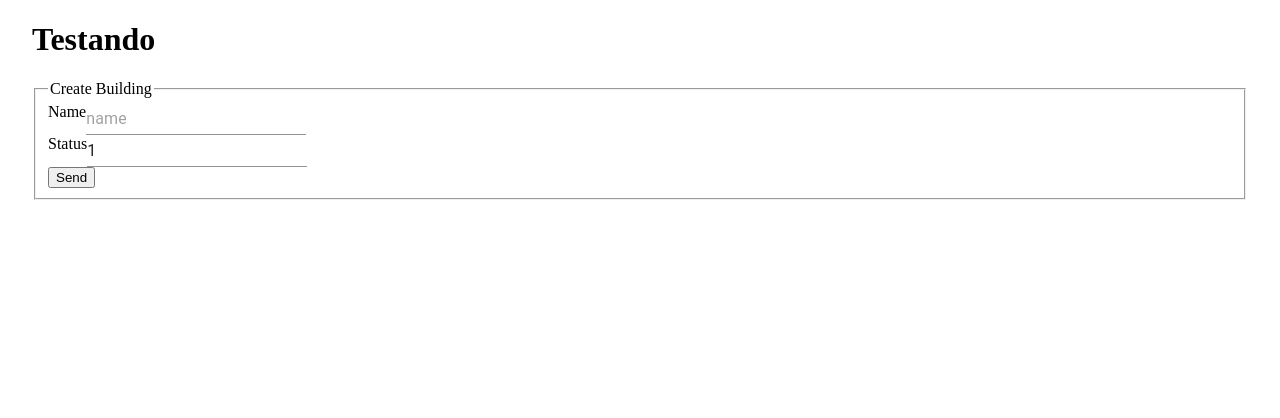
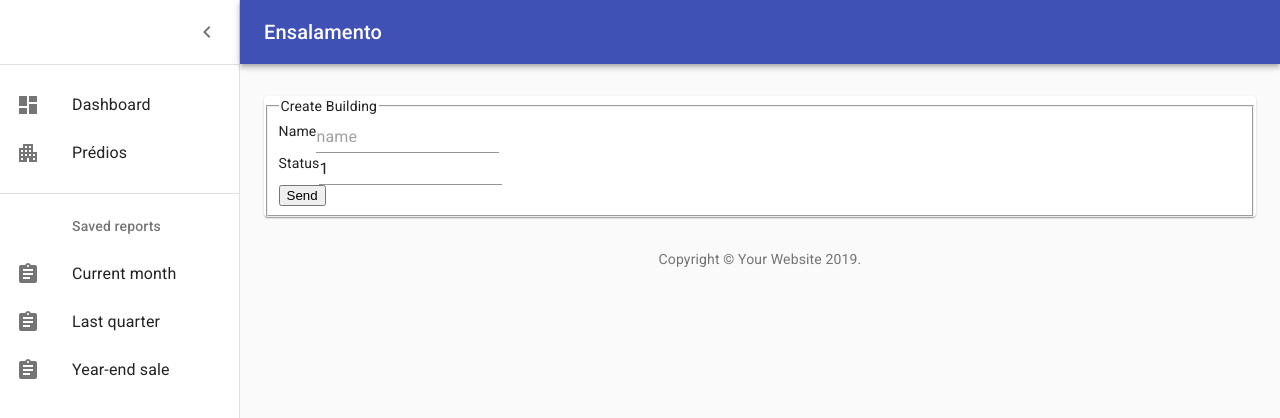
Before and after one commit to D-E-F-E-A-T/ProjetoEnsalamentoFrontEnd, a React (Create React App) app: page /building/create in a window 1280 px wide. Shown: the top 418 px of the page. Built offline with nearby package versions, Linux system fonts and the light colour scheme.

Commit message:
Adicionadoo layout

```diff
--- a/package.json
+++ b/package.json
@@ -4,6 +4,7 @@
   "private": true,
   "dependencies": {
     "@material-ui/core": "^4.5.1",
+    "@material-ui/icons": "^4.5.1",
     "axios": "^0.19.0",
     "react": "^16.10.2",
     "react-dom": "^16.10.2",
--- a/public/index.html
+++ b/public/index.html
@@ -10,34 +10,14 @@
       content="Web site created using create-react-app"
     />
     <link rel="apple-touch-icon" href="logo192.png" />
-    <!--
-      manifest.json provides metadata used when your web app is installed on a
-      user's mobile device or desktop. See https://developers.google.com/web/fundamentals/web-app-manifest/
-    -->
+
     <link rel="manifest" href="%PUBLIC_URL%/manifest.json" />
-    <!--
-      Notice the use of %PUBLIC_URL% in the tags above.
-      It will be replaced with the URL of the `public` folder during the build.
-      Only files inside the `public` folder can be referenced from the HTML.
+    <link rel="stylesheet" href="https://fonts.googleapis.com/css?family=Roboto:300,400,500,700&display=swap" />
 
-      Unlike "/favicon.ico" or "favicon.ico", "%PUBLIC_URL%/favicon.ico" will
-      work correctly both with client-side routing and a non-root public URL.
-      Learn how to configure a non-root public URL by running `npm run build`.
-    -->
     <title>React App</title>
   </head>
   <body>
     <noscript>You need to enable JavaScript to run this app.</noscript>
     <div id="root"></div>
-    <!--
-      This HTML file is a template.
-      If you open it directly in the browser, you will see an empty page.
-
-      You can add webfonts, meta tags, or analytics to this file.
-      The build step will place the bundled scripts into the <body> tag.
-
-      To begin the development, run `npm start` or `yarn start`.
-      To create a production bundle, use `npm run build` or `yarn build`.
-    -->
   </body>
 </html>
--- /dev/null
+++ b/src/App.jsx
@@ -0,0 +1,8 @@
+import React from 'react';
+import Index from './components/Navigation/Index'
+
+export default function App() {
+  return (
+    <Index/>
+  );
+}
--- /dev/null
+++ b/src/components/Navigation/Index.jsx
@@ -0,0 +1,173 @@
+import React from 'react';
+import clsx from 'clsx';
+import { makeStyles } from '@material-ui/core/styles';
+import CssBaseline from '@material-ui/core/CssBaseline';
+import Drawer from '@material-ui/core/Drawer';
+import AppBar from '@material-ui/core/AppBar';
+import Toolbar from '@material-ui/core/Toolbar';
+import List from '@material-ui/core/List';
+import Typography from '@material-ui/core/Typography';
+import Divider from '@material-ui/core/Divider';
+import IconButton from '@material-ui/core/IconButton';
+import Container from '@material-ui/core/Container';
+import Grid from '@material-ui/core/Grid';
+import Paper from '@material-ui/core/Paper';
+import Link from '@material-ui/core/Link';
+import MenuIcon from '@material-ui/icons/Menu';
+import ChevronLeftIcon from '@material-ui/icons/ChevronLeft';
+import { mainListItems, secondaryListItems } from './ItensMenu';
+import Routes from '../../routes'
+
+function Copyright() {
+  return (
+    <Typography variant="body2" color="textSecondary" align="center">
+      {'Copyright © '}
+      <Link color="inherit" href="https://material-ui.com/">
+        Your Website
+      </Link>{' '}
+      {new Date().getFullYear()}
+      {'.'}
+    </Typography>
+  );
+}
+
+const drawerWidth = 240;
+
+const useStyles = makeStyles(theme => ({
+  root: {
+    display: 'flex',
+  },
+  toolbar: {
+    paddingRight: 24, // keep right padding when drawer closed
+  },
+  toolbarIcon: {
+    display: 'flex',
+    alignItems: 'center',
+    justifyContent: 'flex-end',
+    padding: '0 8px',
+    ...theme.mixins.toolbar,
+  },
+  appBar: {
+    zIndex: theme.zIndex.drawer + 1,
+    transition: theme.transitions.create(['width', 'margin'], {
+      easing: theme.transitions.easing.sharp,
+      duration: theme.transitions.duration.leavingScreen,
+    }),
+  },
+  appBarShift: {
+    marginLeft: drawerWidth,
+    width: `calc(100% - ${drawerWidth}px)`,
+    transition: theme.transitions.create(['width', 'margin'], {
+      easing: theme.transitions.easing.sharp,
+      duration: theme.transitions.duration.enteringScreen,
+    }),
+  },
+  menuButton: {
+    marginRight: 36,
+  },
+  menuButtonHidden: {
+    display: 'none',
+  },
+  title: {
+    flexGrow: 1,
+  },
+  drawerPaper: {
+    position: 'relative',
+    whiteSpace: 'nowrap',
+    width: drawerWidth,
+    transition: theme.transitions.create('width', {
+      easing: theme.transitions.easing.sharp,
+      duration: theme.transitions.duration.enteringScreen,
+    }),
+  },
+  drawerPaperClose: {
+    overflowX: 'hidden',
+    transition: theme.transitions.create('width', {
+      easing: theme.transitions.easing.sharp,
+      duration: theme.transitions.duration.leavingScreen,
+    }),
+    width: theme.spacing(7),
+    [theme.breakpoints.up('sm')]: {
+      width: theme.spacing(9),
+    },
+  },
+  appBarSpacer: theme.mixins.toolbar,
+  content: {
+    flexGrow: 1,
+    height: '100vh',
+    overflow: 'auto',
+  },
+  container: {
+    paddingTop: theme.spacing(4),
+    paddingBottom: theme.spacing(4),
+  },
+  paper: {
+    padding: theme.spacing(2),
+    display: 'flex',
+    overflow: 'auto',
+    flexDirection: 'column',
+  },
+  fixedHeight: {
+    height: 240,
+  },
+}));
+
+export default function Dashboard() {
+  const classes = useStyles();
+  const [open, setOpen] = React.useState(true);
+  const handleDrawerOpen = () => {
+    setOpen(true);
+  };
+  const handleDrawerClose = () => {
+    setOpen(false);
+  };
+  const fixedHeightPaper = clsx(classes.paper, classes.fixedHeight);
+
+  return (
+    <div className={classes.root}>
+      <CssBaseline />
+      <AppBar position="absolute" className={clsx(classes.appBar, open && classes.appBarShift)}>
+        <Toolbar className={classes.toolbar}>
+          <IconButton
+            edge="start"
+            color="inherit"
+            aria-label="open drawer"
+            onClick={handleDrawerOpen}
+            className={clsx(classes.menuButton, open && classes.menuButtonHidden)}
+          >
+            <MenuIcon />
+          </IconButton>
+          <Typography component="h1" variant="h6" color="inherit" noWrap className={classes.title}>
+            Ensalamento
+          </Typography>
+        </Toolbar>
+      </AppBar>
+      <Drawer
+        variant="permanent"
+        classes={{
+          paper: clsx(classes.drawerPaper, !open && classes.drawerPaperClose),
+        }}
+        open={open}
+      >
+        <div className={classes.toolbarIcon}>
+          <IconButton onClick={handleDrawerClose}>
+            <ChevronLeftIcon />
+          </IconButton>
+        </div>
+        <Divider />
+        <List>{mainListItems}</List>
+        <Divider />
+        <List>{secondaryListItems}</List>
+      </Drawer>
+      <main className={classes.content}>
+        <div className={classes.appBarSpacer} />
+        <Container maxWidth="lg" className={classes.container}>
+              <Paper >
+                <Routes />
+              </Paper>
+        </Container>
+        <Copyright />
+      </main>
+    </div>
+  );
+}
--- /dev/null
+++ b/src/components/Navigation/ItensMenu.jsx
@@ -0,0 +1,54 @@
+import React from 'react';
+import List from '@material-ui/core/List';
+import ListItem from '@material-ui/core/ListItem';
+import ListItemIcon from '@material-ui/core/ListItemIcon';
+import ListItemText from '@material-ui/core/ListItemText';
+import ListSubheader from '@material-ui/core/ListSubheader';
+import DashboardIcon from '@material-ui/icons/Dashboard';
+import ApartmentIcon from '@material-ui/icons/Apartment';
+import AssignmentIcon from '@material-ui/icons/Assignment';
+
+function ListItemLink(props) {
+    return <ListItem button component="a" {...props} />;
+  }
+
+export const mainListItems = (
+  <List>
+    <ListItem button>
+      <ListItemIcon>
+        <DashboardIcon />
+      </ListItemIcon>
+      <ListItemText primary="Dashboard" />
+    </ListItem>
+    <ListItemLink href="buildings">
+      <ListItemIcon>
+        <ApartmentIcon />
+      </ListItemIcon>
+      <ListItemText primary="Prédios" />
+    </ListItemLink>
+  </List>
+);
+
+export const secondaryListItems = (
+  <div>
+    <ListSubheader inset>Saved reports</ListSubheader>
+    <ListItem button>
+      <ListItemIcon>
+        <AssignmentIcon />
+      </ListItemIcon>
+      <ListItemText primary="Current month" />
+    </ListItem>
+    <ListItem button>
+      <ListItemIcon>
+        <AssignmentIcon />
+      </ListItemIcon>
+      <ListItemText primary="Last quarter" />
+    </ListItem>
+    <ListItem button>
+      <ListItemIcon>
+        <AssignmentIcon />
+      </ListItemIcon>
+      <ListItemText primary="Year-end sale" />
+    </ListItem>
+  </div>
+);
--- /dev/null
+++ b/src/components/Navigation/Title.jsx
@@ -0,0 +1,15 @@
+import React from 'react';
+import PropTypes from 'prop-types';
+import Typography from '@material-ui/core/Typography';
+
+export default function Title(props) {
+  return (
+    <Typography component="h2" variant="h6" color="primary" gutterBottom>
+      {props.children}
+    </Typography>
+  );
+}
+
+Title.propTypes = {
+  children: PropTypes.node,
+};
--- a/src/index.js
+++ b/src/index.js
@@ -1,13 +1,8 @@
-import React from 'react'
-import ReactDOM from 'react-dom'
-import Container from '@material-ui/core/Container';
-import Routes from './routes';
-
-const elemento = document.getElementById('root')
+import React from 'react';
+import ReactDOM from 'react-dom';
+import App from './App';
 
 ReactDOM.render(
-    <Container>
-        <h1>Testando</h1>
-        <Routes />
-    </Container>
-, elemento)
+    <App />,
+  document.querySelector('#root'),
+);
--- a/src/pages/Buidings/Create/index.jsx
+++ b/src/pages/Buidings/Create/index.jsx
@@ -36,7 +36,7 @@ class CreateBuilding extends Component {
       return <Redirect to="/" />;
     } else {
       return (
-        <form onSubmit={this.handleSubmit}>
+        <form onSubmit={(e) => {this.handleSubmit(); e.preventDefault();}}>
           {this.exibeErro()}
 
           <fieldset>
@@ -89,7 +89,12 @@ class CreateBuilding extends Component {
   };
 
   handleSubmit = async() => {
-    const { data: post } = await api.post('/buildings', this.state.building);
+    api.post('/buildings', this.state.building)
+      .then(res => {
+        this.props.history.push('/buildings')
+        console.log(res);
+        console.log(res.data);
+      })
   }
 }
 
--- a/src/pages/Buidings/Main/index.jsx
+++ b/src/pages/Buidings/Main/index.jsx
@@ -1,6 +1,22 @@
 import React, { Component } from 'react';
-import { Link } from "react-router-dom";
+import Table from '@material-ui/core/Table';
+import TableBody from '@material-ui/core/TableBody';
+import TableCell from '@material-ui/core/TableCell';
+import TableHead from '@material-ui/core/TableHead';
+import TableRow from '@material-ui/core/TableRow';
+import Paper from '@material-ui/core/Paper';
+import Title from '../../../components/Navigation/Title';
 import api from '../../../utils/API';
+
+const useStyles = () => ({
+    root: {
+      width: '100%',
+      overflowX: 'auto',
+    },
+    table: {
+      minWidth: 650,
+    },
+  });
 
 export default class MainUsuario extends Component {
     state = {
@@ -17,41 +33,32 @@ export default class MainUsuario extends Component {
     }
 
     render() {
+        const classes = useStyles();
         const { building } = this.state;
-        return building.map((building, index) => (
-
-            <div key={index} className="usuario-info">
-                <div className="card mb-4">
-                    <h5 className="card-header">{building.name}</h5>
-                    <div className="card-body">
-                        <div className="media">
-                            <div className="media-body">
-                                <p>{building.name}</p>
-                            </div>
-                        </div>
-                        <div className="text-right">
-                            <Link
-                                to={`/building/details/${building.id}`}
-                                className="btn btn-success mr-3"
-                                role="button" >
-                                Detalhes
-                            </Link>
-                            <Link
-                                to={`/deletarUsuario/${building.id}`}
-                                className="btn btn-danger mr-3"
-                                role="button">
-                                Remover
-                            </Link>
-                            <Link
-                                to={`/editarUsuario/${building.id}`}
-                                className="btn btn-primary"
-                                role="button">
-                                Editar
-                            </Link>
-                        </div>
-                    </div>
-                </div>
-            </div>
-        ))
+        return (
+            <Paper className={classes.root}>
+                <Title>Prédios</Title>
+                <Table className={classes.table} aria-label="simple table">
+                    <TableHead>
+                        <TableRow>
+                            <TableCell>Nome</TableCell>
+                            <TableCell>Status</TableCell>
+                            <TableCell align="center">Ações</TableCell>
+                        </TableRow>
+                    </TableHead>
+                    <TableBody>
+                        {building.map((building, index) => (
+                            <TableRow key={index}>
+                                <TableCell component="th" scope="row">
+                                    {building.name}
+                                </TableCell>
+                                <TableCell>{building.status}</TableCell>
+                                <TableCell align="center">Botões</TableCell>
+                            </TableRow>
+                        ))}
+                    </TableBody>
+                </Table>
+            </Paper>
+        )
     };
 }
--- /dev/null
+++ b/src/theme.js
@@ -0,0 +1,22 @@
+import { red } from '@material-ui/core/colors';
+import { createMuiTheme } from '@material-ui/core/styles';
+
+// A custom theme for this app
+const theme = createMuiTheme({
+  palette: {
+    primary: {
+      main: '#556cd6',
+    },
+    secondary: {
+      main: '#19857b',
+    },
+    error: {
+      main: red.A400,
+    },
+    background: {
+      default: '#fff',
+    },
+  },
+});
+
+export default theme;
```
Also changed, not shown: 1 other file (tests, documents, lock files or other folders).
